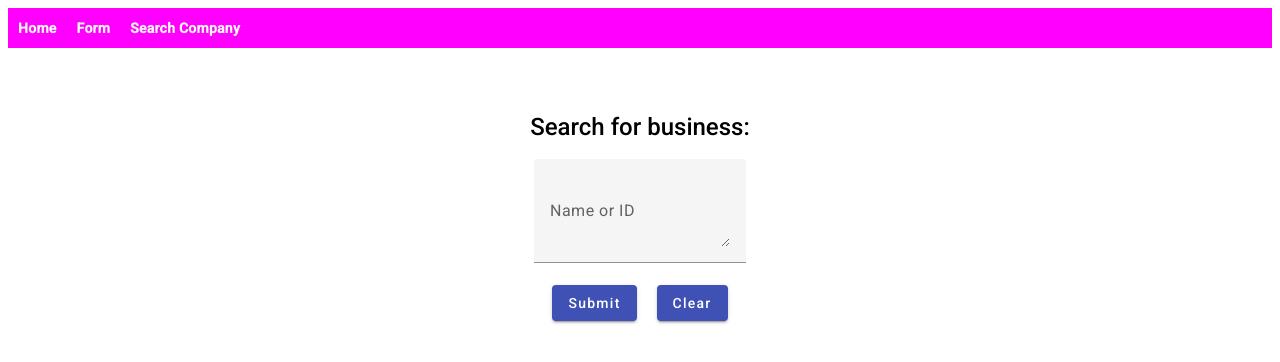
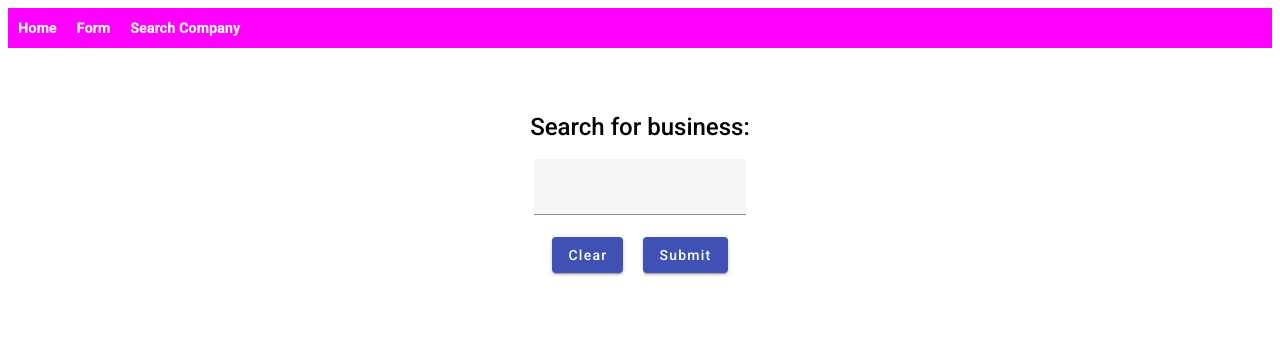
Before and after one commit to MackBak/businessreg-fe, an Angular app: page /businessoverview in a window 1280 px wide. Shown: the top 362 px of the page. Built offline with nearby package versions, Linux system fonts and the light colour scheme.

Commit message:
basic search page

```diff
--- a/src/app/businessoverview/businessoverview.component.css
+++ b/src/app/businessoverview/businessoverview.component.css
@@ -14,9 +14,9 @@ h1 {
 }
 
 .submitButton {
-  margin-right: 10px;
+  margin-left: 10px;
 }
 
 .clearButton {
-  margin-left: 10px;
+  margin-right: 10px;
 }
--- a/src/app/businessoverview/businessoverview.component.html
+++ b/src/app/businessoverview/businessoverview.component.html
@@ -4,13 +4,12 @@
   <h1 class="searchHeading">Search for business:</h1>
   <mat-form-field>
     <input id="businessSearch" matInput type="search">
-    <textarea matInput placeholder="Name or ID"></textarea>
   </mat-form-field>
 </div>
 
 <div class="searchbarButtons">
+  <button id="clearButton" mat-raised-button color="primary" class="clearButton" type="submit" [disabled]="false">Clear</button>
   <button id="submitButton" mat-raised-button color="primary" class="submitButton" type="submit" [disabled]="false">Submit</button>
-  <button id="clearButton" mat-raised-button color="primary" class="clearButton" type="submit" [disabled]="false">Clear</button>
 </div>
 
 
```
